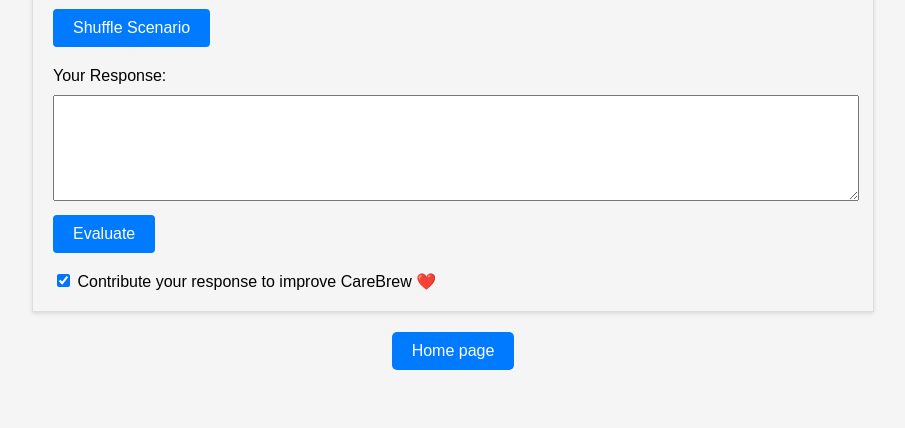
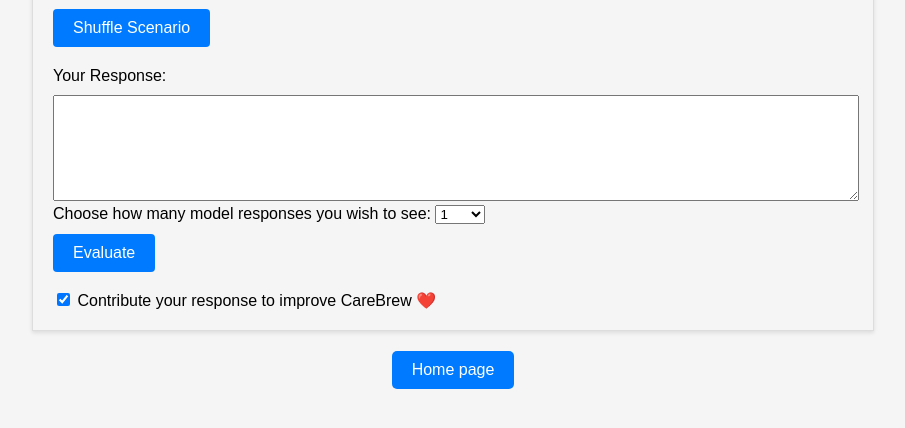
Before and after one commit to ece1786-2024/CareBrew, a Flask app: template templates/training_mode_base.html in a window 1280 px wide. Shown: the part 215-643 px from the top of the page, without its empty margins (187-1092 px from the left). Run offline with Flask 3, Linux system fonts and the light colour scheme; the template is opened without the code that fills it, so the values that code supplies are empty.

Commit message:
WIP - had to work

```diff
--- a/app.py
+++ b/app.py
@@ -1,5 +1,4 @@
 from flask import Flask, render_template, request, session
-import openai
 import pandas as pd
 
 # Import functions from the modules
@@ -41,7 +40,8 @@ def training_mode():
     # Process user response in Training Mode
     elif request.method == 'POST' and 'user_response' in request.form:
         user_response = request.form['user_response']
-        model_response, chat_session = process_training_response(chat_session, generated_scenario, user_response)
+        number_response = int(request.form['number_response'])
+        model_response, chat_session = process_training_response(chat_session, generated_scenario, user_response, number_response)
         chat_session_text = process_chat_session(chat_session)
         session['chat_session'] = chat_session
         session['chat_session_text'] = chat_session_text
@@ -60,7 +60,8 @@ def training_mode():
 
     elif request.method == 'POST' and 'user_input' in request.form:
         user_input = request.form['user_input']
-        model_response, chat_session = process_training_response(chat_session, model_response, user_input)
+        number_response = int(request.form['number_response'])
+        model_response, chat_session = process_training_response(chat_session, model_response, user_input, number_response)
         chat_session_text = process_chat_session(chat_session)
         session['chat_session'] = chat_session
         session['chat_session_text'] = chat_session_text
--- a/models/training_mode_response.py
+++ b/models/training_mode_response.py
@@ -94,7 +94,7 @@ system_prompt = [{
     """
 }]
 
-def call_to_API(chat_session, assistant_prompt, user_response):
+def call_to_API(chat_session, assistant_prompt, user_response, number_responses):
     # Add the assistant prompt to the session
     chat_session = chat_session + [
         {"role": "assistant", "content": assistant_prompt},
@@ -111,8 +111,12 @@ def call_to_API(chat_session, assistant_prompt, user_response):
         temperature=1,
         top_p=1,
         frequency_penalty=0,
-        presence_penalty=0
+        presence_penalty=0,
+        n=number_responses
     )
 
+    model_response = []
+    for n in range(number_responses):
+        model_response.append(response.choices[n].message.content.strip())
     # Access the response message using dot notation
-    return response.choices[0].message.content.strip(), chat_session
+    return model_response, chat_session
--- a/templates/training_mode_base.html
+++ b/templates/training_mode_base.html
@@ -11,6 +11,7 @@
         h1 { font-size: 2em; margin: 0; }
         .container { width: 80%; max-width: 800px; border: 1px solid #ddd; padding: 20px; box-shadow: 0 2px 4px rgba(0, 0, 0, 0.1); }
         textarea { width: 100%; margin-top: 10px; height: 100px; }
+        select { width: 50px;}
         button { margin-top: 10px; padding: 10px 20px; font-size: 16px; }
         .form-section { margin-top: 20px; }
         p { margin-top: 15px; }
@@ -31,6 +32,15 @@
         <form method="post" class="form-section">
             <label for="user_response">Your Response:</label>
             <textarea name="user_response" required></textarea>
+            <label for="number_response">Choose how many model responses you wish to see:</label>
+            <select id="number_response" name="number_response">
+                <option value="1" selected>1</option>
+                <option value="2">2</option>
+                <option value="3">3</option>
+                <option value="4">4</option>
+                <option value="5">5</option>
+            </select>
+            <br>
             <button type="submit">Evaluate</button><br><br>
             <label>
                 <input type="checkbox" name="save_data" value="true" checked> Contribute your response to improve CareBrew ❤️
```
Also changed, not shown: templates/training_mode_response.html (+10 -0 lines).
